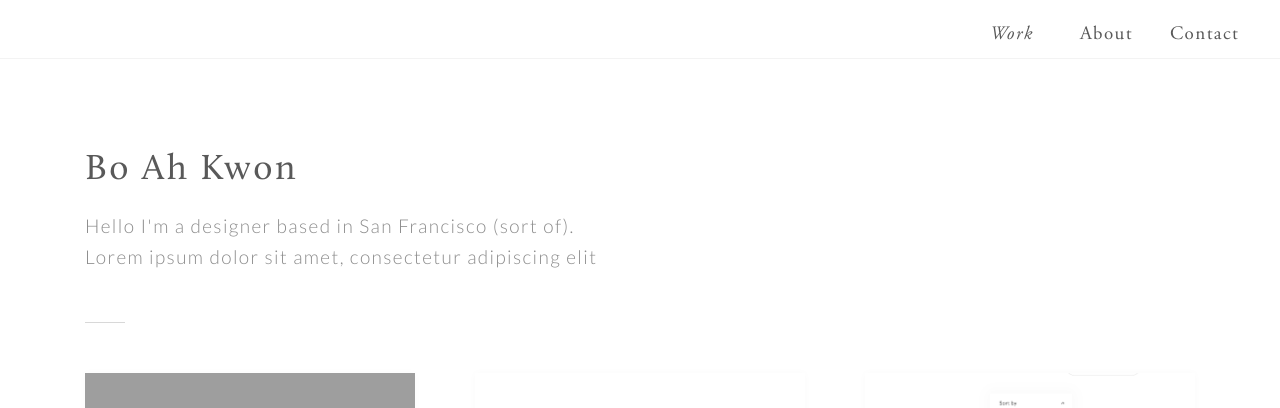
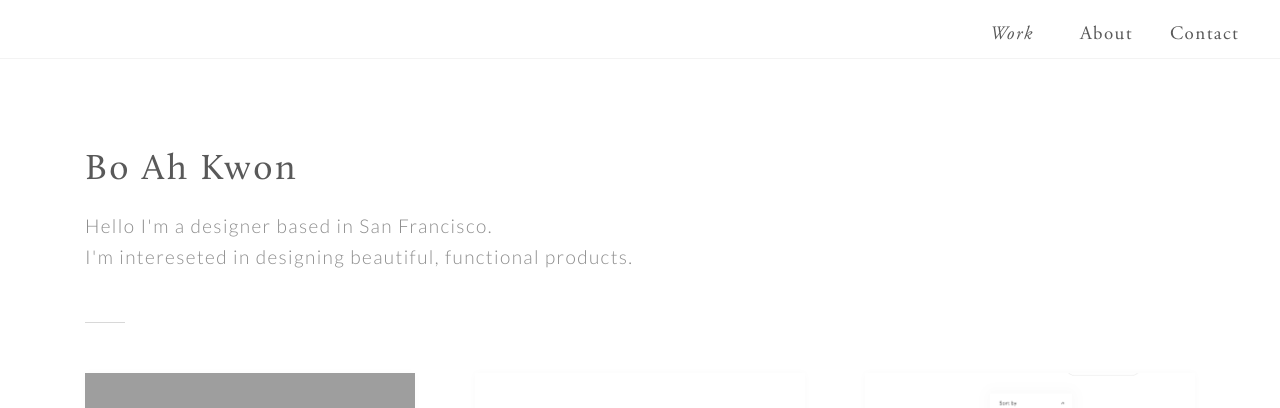
Before and after one commit to bkwon0402/bkwon0402.github.io, a Jekyll site: the page built from index.html, in a window 1280 px wide and 900 px high. Shown: the top 408 px of the window. Built offline with Jekyll 4.4.1, drawn with Linux system fonts in a browser that asks for light colours; grey boxes are pictures that could not be loaded.

Commit message:
Update index.html

```diff
--- a/index.html
+++ b/index.html
@@ -9,8 +9,8 @@
     	<div class="row">
     		<div class="col-xs-12 hero_part_30">
 	    		<div id="hero">Bo Ah Kwon</div>
-				        <p class="hero_p">Hello I'm a designer based in San Francisco (sort of).
-				            <br> Lorem ipsum dolor sit amet, consectetur adipiscing elit </p>
+				        <p class="hero_p">Hello I'm a designer based in San Francisco.
+				            <br> I'm intereseted in designing beautiful, functional products. </p>
 				<div class="line_sep"></div>
     		</div>
 		</div>
```
